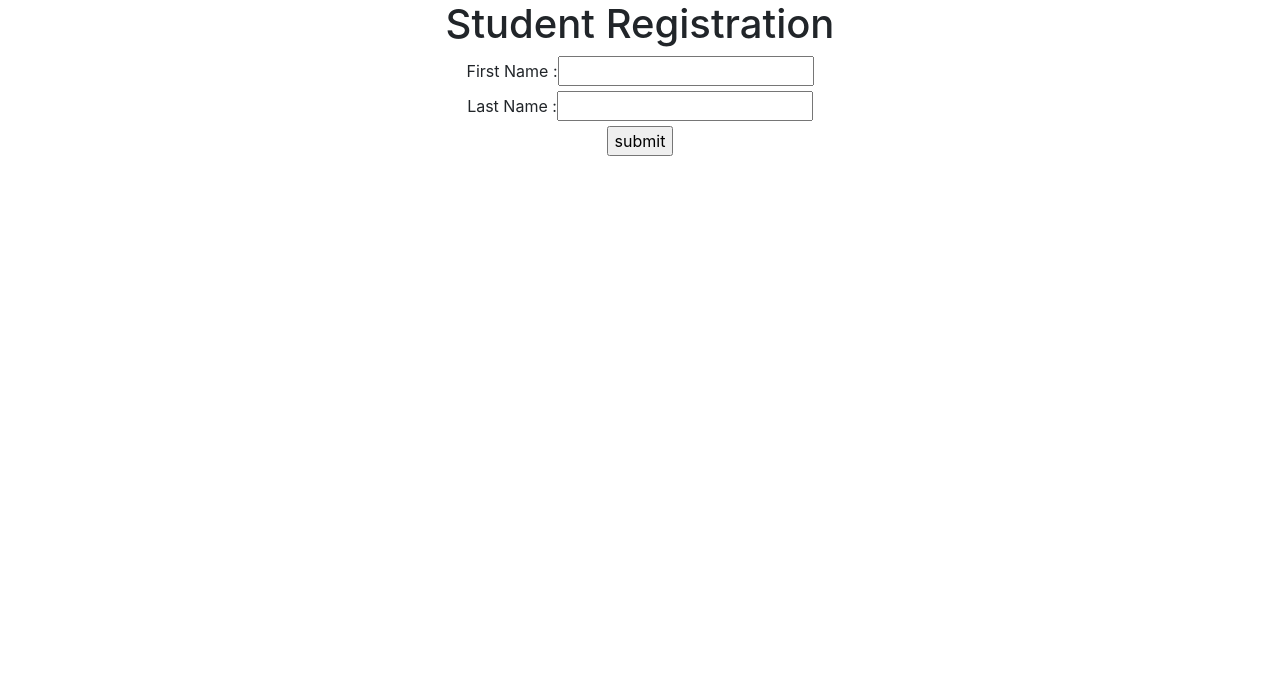
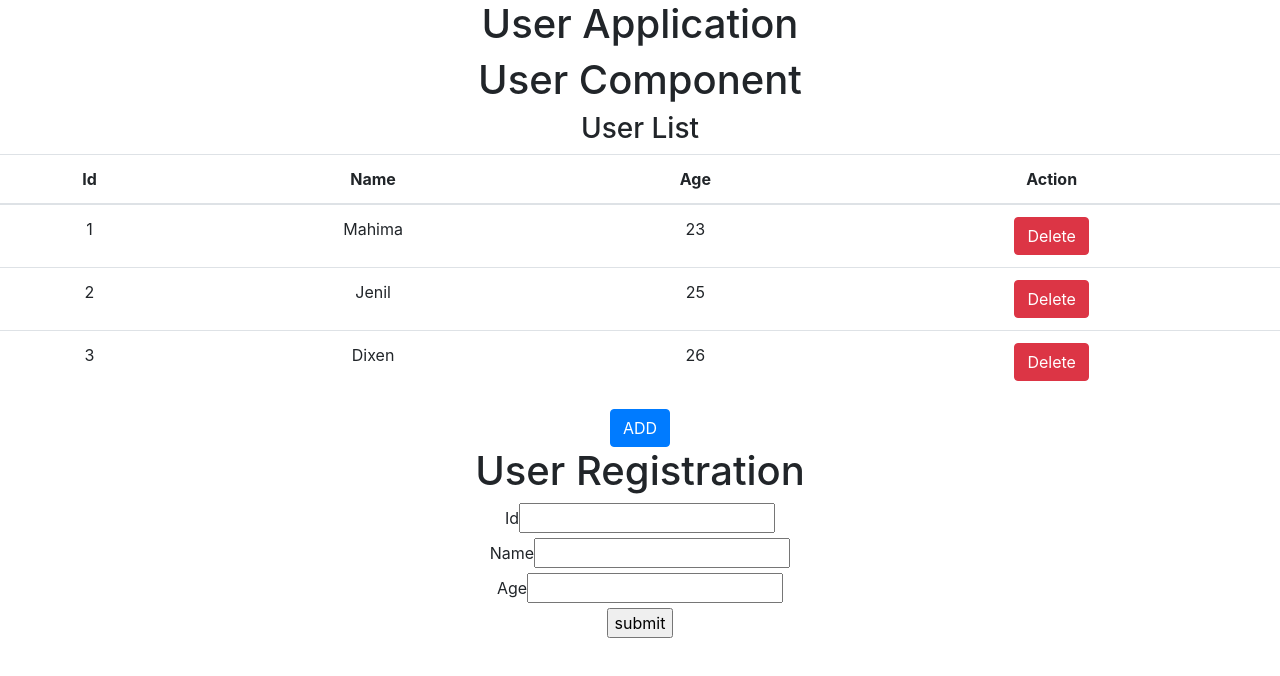
Before and after one commit to JAHANVI128/mern-internship, a React (Create React App) app: page / in a window 1280 px wide. Shown: the top 676 px of the page. Built offline with nearby package versions, Linux system fonts and the light colour scheme.

Commit message:
form validations

```diff
--- a/src/App.js
+++ b/src/App.js
@@ -118,8 +118,8 @@ function App() {
     //     <Footer />
     // </div>
     <div className='App'>
-      {/* <UserComponent title = {title}/> */}
-      <StudentRegister/>
+      <UserComponent title = {title}/>
+      {/* <StudentRegister/> */}
     </div>
   );
 }
--- a/src/components/StudentRegister.jsx
+++ b/src/components/StudentRegister.jsx
@@ -3,10 +3,41 @@ import { useForm } from 'react-hook-form'
 
 export const StudentRegister = () => {
 
-    const {register,handleSubmit} = useForm();
+    const {register,handleSubmit,formState:{errors}} = useForm({
+
+        // mode:"onBlur"
+        mode:"onChange"
+    });
+
+    console.log("error....",errors);
 
     const submitHandler = (data) => {
         console.log(data);
+    }
+
+    const validationSchema = {
+        fname:{
+            required:{
+                value:true,
+                message:"First Name is required"
+            }
+        },
+        lname:{
+            required:{
+                value:true,
+                message:"Last Name is required"
+            },
+            minLength:{
+                value:3,
+                message:"Last Name should be minimum 3 characters"
+            }
+        },
+        gender:{
+            required:{
+                value:true,
+                message:"Gender is required"
+            }
+        }
     }
   return (
     <div>
@@ -15,12 +46,37 @@ export const StudentRegister = () => {
         <form onSubmit={handleSubmit(submitHandler)}>
             <div>
                 <label>First Name : </label>
-                <input type="text" />
+                {/* <input type="text" {...register("fname",{required:true})}/> */}
+                <input type="text" {...register("fname",validationSchema.fname)}/>
+                {errors.fname && <p>{errors.fname.message}</p>}
             </div>
             <div>
                 <label>Last Name : </label>
-                <input type="text" />
+                <input type="text" {...register("lname",validationSchema.lname)}/>
+                {errors.lname && <p>{errors.lname.message}</p>}
             </div>
+            <div>
+                <label>Gender</label>
+                <br></br>
+                MALE:<input type="radio" value="male" name="gender" {...register("gender",validationSchema.gender)}></input>
+                <br></br>
+                FEMALE:<input type="radio" value="female" name="gender" {...register("gender",validationSchema.gender)}></input>
+                {errors.gender && <p>{errors.gender.message}</p>}
+            </div>
+            <div>
+                <label>Skills</label>
+                <br></br>
+                <input type="checkbox" value="java" {...register("skills")}></input>Java
+                <input type="checkbox" value="react" {...register("skills")}></input>React
+                <input type="checkbox" value="angular" {...register("skills")}></input>Angular
+            </div>
+            <div>Stream</div>
+            <select>
+                <option selected disabled hidden >Select Stream</option>
+                <option value="CSE">CSE</option>
+                <option value="IT">IT</option>
+                <option value="EE">EE</option>
+            </select>
             <div>
                 <input type="submit" value="submit"/>
             </div>
--- a/src/components/UserComponent.jsx
+++ b/src/components/UserComponent.jsx
@@ -1,5 +1,6 @@
 import React, { useState } from "react";
 import { UserList } from "./UserList";
+import { UserRegistration } from "./UserRegistration";
 
 export const UserComponent = (props) => {
   const test = (user) => {
@@ -73,6 +74,7 @@ export const UserComponent = (props) => {
         delete={deleteUser}
         add = {addUser}
       />
+      <UserRegistration add = {addUser}/>
     </div>
   );
 };
--- /dev/null
+++ b/src/components/UserRegistration.jsx
@@ -0,0 +1,35 @@
+import React from 'react'
+import { useForm } from 'react-hook-form'
+
+export const UserRegistration = (props) => {
+
+    const {register,handleSubmit,formState:{errors}} = useForm()
+
+    const submitHandler = (data) => {
+        props.add(data)
+    }
+  return (
+    <div>
+        <div>
+            <h1>User Registration</h1>
+        </div>
+        <form onSubmit={handleSubmit(submitHandler)}>
+            <div>
+                <label>Id</label>
+                <input type="text" {...register("id")}></input>
+            </div>
+            <div>
+                <label>Name</label>
+                <input type="text" {...register("name")}></input>
+            </div>
+            <div>
+                <label>Age</label>
+                <input type="text" {...register("age")}></input>
+            </div>
+            <div>
+                <input type="submit" value="submit"></input>
+            </div>
+        </form>
+    </div>
+  )
+}
```
